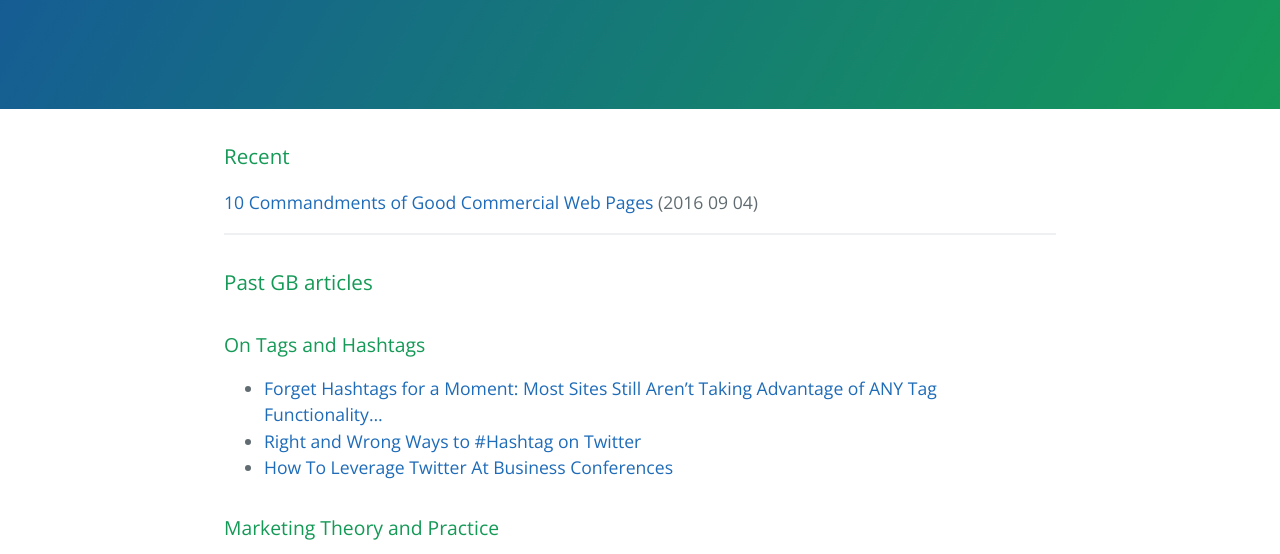
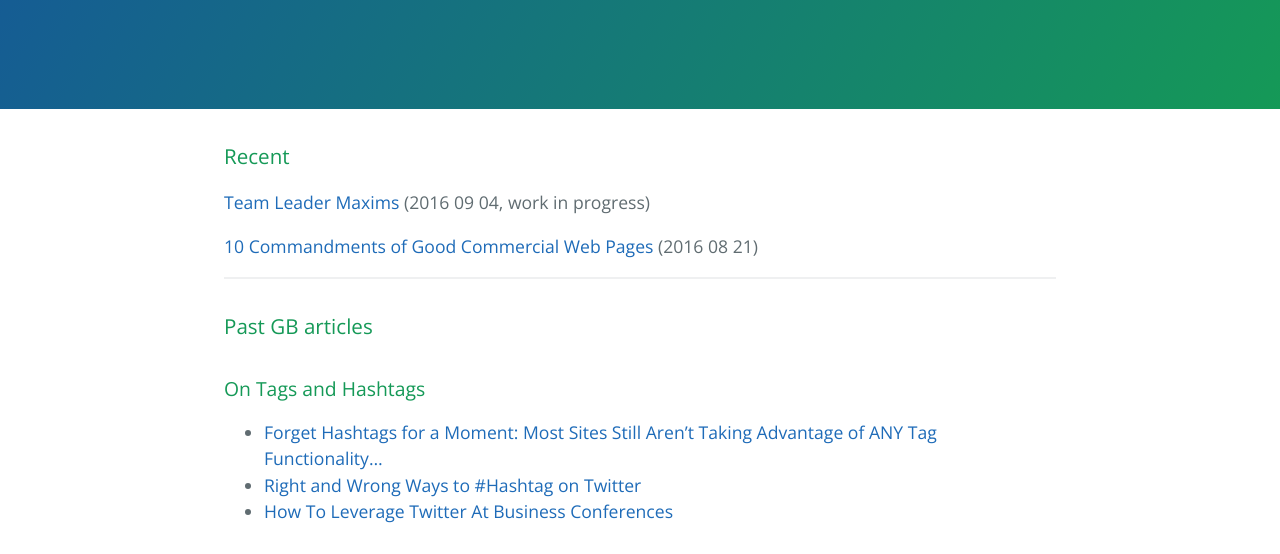
Before and after one commit to georgebaily/georgebaily.github.io, a plain HTML site: page index.html in a window 1280 px wide. Shown: the part 208-762 px from the top of the page. Drawn offline with nearby package versions, Linux system fonts and the light colour scheme.

Commit message:
nav to team leader maxims

```diff
--- a/index.html
+++ b/index.html
@@ -22,7 +22,8 @@
   <span aria-hidden="true" class="octicon octicon-link"></span></a>
   Recent</h3>
 
-<p><a href="https://georgebaily.github.io/good-web-page-commandments.html">10 Commandments of Good Commercial Web Pages</a> (2016 09 04)</p>
+  <p><a href="https://georgebaily.github.io/team-leader-maxims.html">Team Leader Maxims</a> (2016 09 04, work in progress)</p>
+<p><a href="https://georgebaily.github.io/good-web-page-commandments.html">10 Commandments of Good Commercial Web Pages</a> (2016 08 21)</p>
 <hr />
 <h3>
 <a id="older" class="anchor" href="#older" aria-hidden="true"><span aria-hidden="true" class="octicon octicon-link"></span></a>
```
